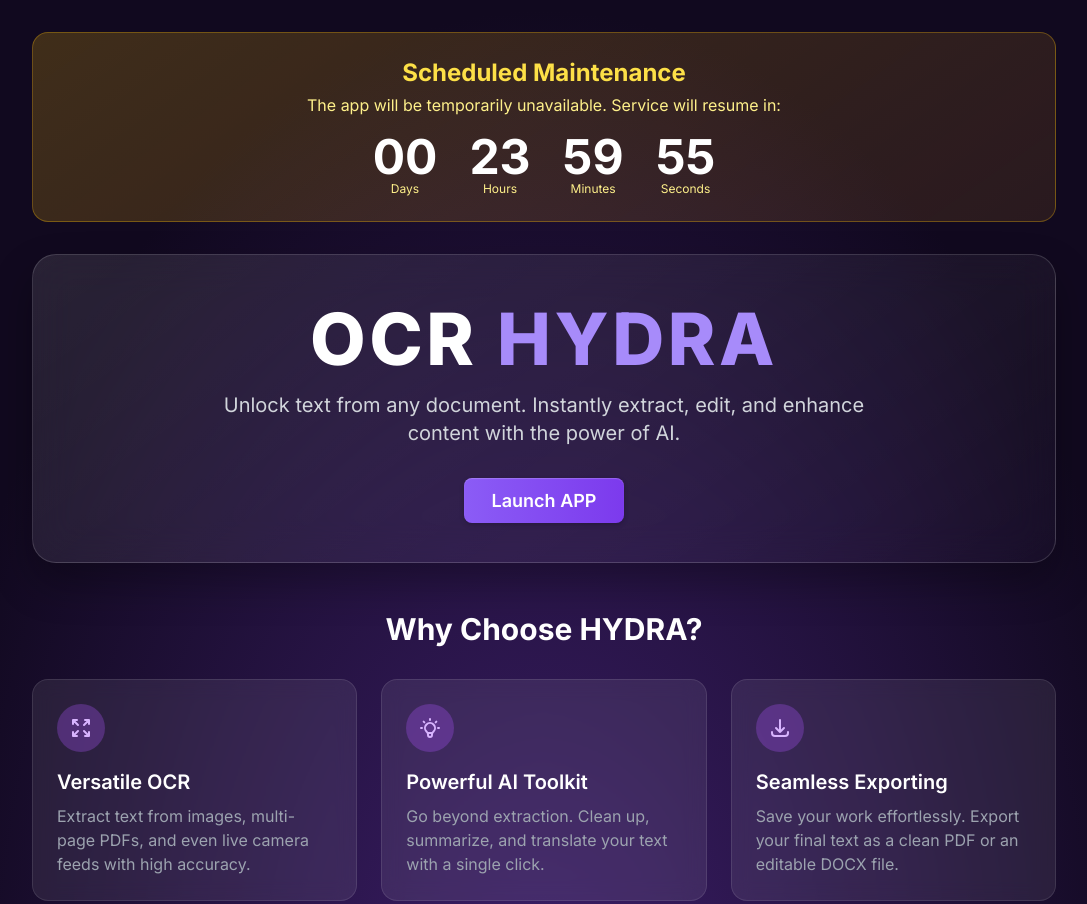
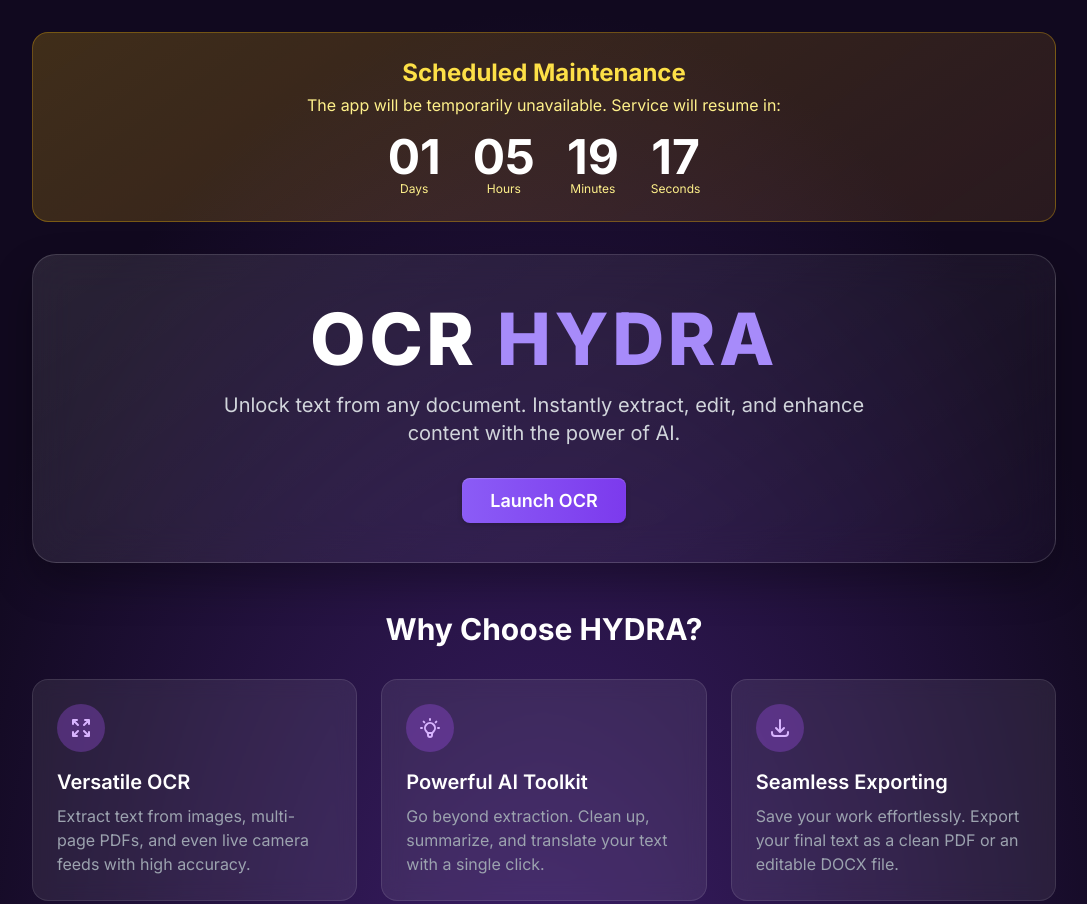
Before and after one commit to Tarikul-Islam-Sohag/OCR, a plain HTML site: page index.html in a window 1280 px wide. Shown: the top 904 px of the page, without its empty margins (96-1183 px from the left). Drawn offline with nearby package versions, Linux system fonts and the light colour scheme.

Commit message:
Update index.html and launch.json for external IP and UI improvements

```diff
--- a/index.html
+++ b/index.html
@@ -106,8 +106,8 @@
                 Unlock text from any document. Instantly extract, edit, and enhance content with the power of AI.
             </p>
             <div class="mt-10">
-                <a href="./ocrmain.html" class="action-button">
-                    Launch APP
+                <a href="./app.html" class="action-button">
+                    Launch OCR
                 </a>
             </div>
         </div>
@@ -153,9 +153,9 @@
     </div>
 
     <script>
-        // Set the date we're counting down to (24 hours from now)
-        const countDownDate = new Date();
-        countDownDate.setHours(countDownDate.getHours() + 24);
+        // Set the specific date and time we're counting down to.
+        // This is Saturday, August 2, 2025, at 5:00 PM (17:00).
+        const countDownDate = new Date("2025-08-02T17:00:00").getTime();
 
         // Get elements
         const daysEl = document.getElementById('days');
@@ -180,14 +180,14 @@
             const minutes = Math.floor((distance % (1000 * 60 * 60)) / (1000 * 60));
             const seconds = Math.floor((distance % (1000 * 60)) / 1000);
 
-            // Display the result in the elements
-            daysEl.innerHTML = String(days).padStart(2, '0');
-            hoursEl.innerHTML = String(hours).padStart(2, '0');
-            minutesEl.innerHTML = String(minutes).padStart(2, '0');
-            secondsEl.innerHTML = String(seconds).padStart(2, '0');
-
-            // If the count down is finished, write some text
-            if (distance < 0) {
+            // Display the result in the elements, only if distance is positive
+            if (distance > 0) {
+                daysEl.innerHTML = String(days).padStart(2, '0');
+                hoursEl.innerHTML = String(hours).padStart(2, '0');
+                minutesEl.innerHTML = String(minutes).padStart(2, '0');
+                secondsEl.innerHTML = String(seconds).padStart(2, '0');
+            } else {
+                // If the count down is finished, clear interval and show complete message
                 clearInterval(x);
                 maintenanceSection.innerHTML = '<h2 class="text-2xl font-bold text-green-300">Maintenance Complete</h2><p class="text-green-200 mt-1">Services have been restored. Thank you for your patience.</p>';
             }
```
